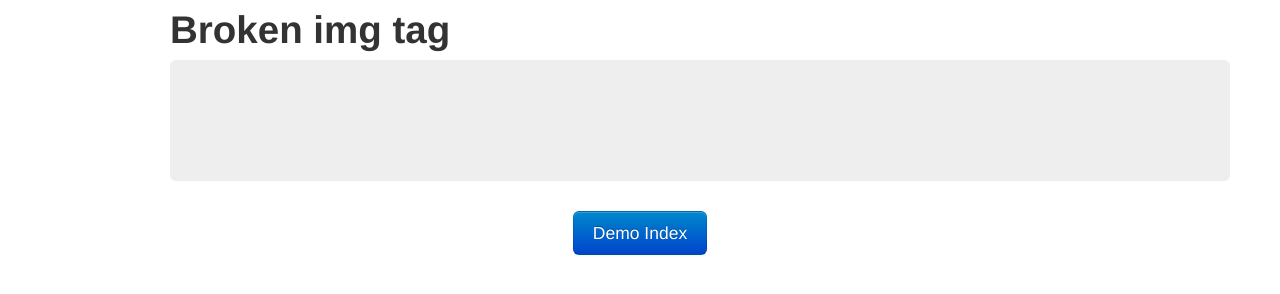
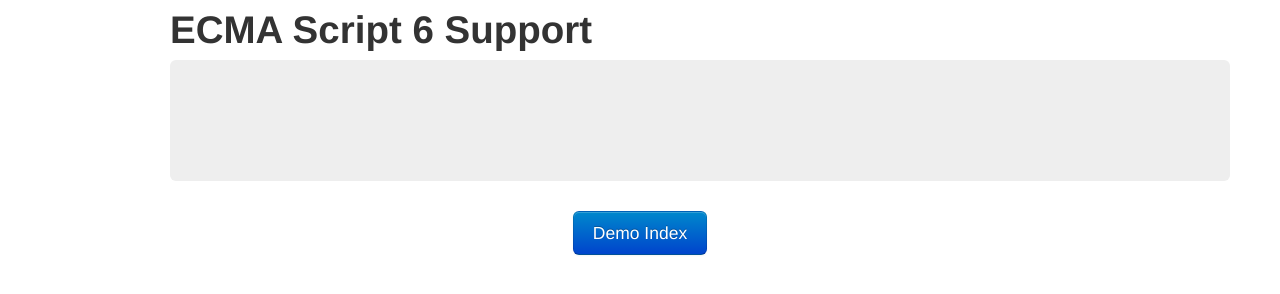
Before and after one commit to andysterland/andysterland.github.io, a plain HTML site: page Demos/ES6/ES6.html in a window 1280 px wide. Drawn offline with Linux system fonts and the light colour scheme.

Commit message:
Updating ES6 title

```diff
--- a/Demos/ES6/ES6.html
+++ b/Demos/ES6/ES6.html
@@ -13,7 +13,7 @@
     <div class="container">
             <div class="row">
                 <div class="span12">
-                    <h1>Broken img tag</h1>
+                    <h1>ECMA Script 6 Support</h1>
                     <p></p>
                 </div>
             </div>
```
